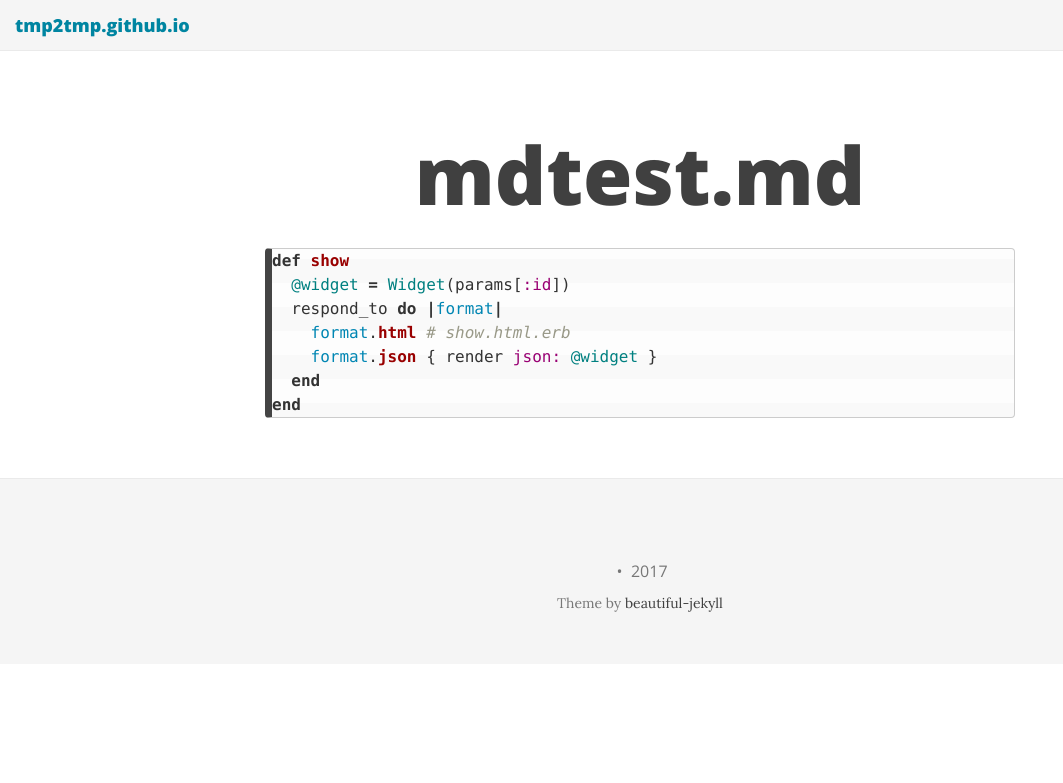
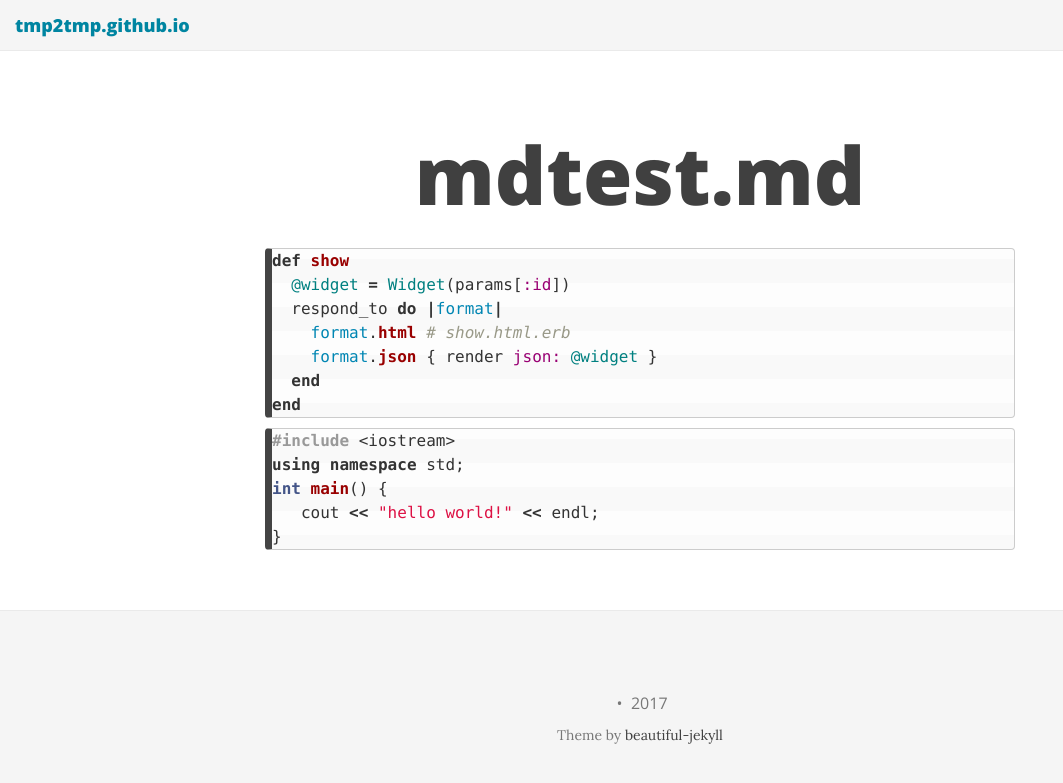
Before and after one commit to tmp2tmp/tmp2tmp.github.io, a Jekyll site: the page built from mdtest.md, in a window 1280 px wide. Shown: the top 783 px of the page, without its empty margins (0-1063 px from the left). Built offline with Jekyll 4.4.1, drawn with Linux system fonts in a browser that asks for light colours; nearby versions of some CDN libraries.

Commit message:
Update mdtest.md

````diff
--- a/mdtest.md
+++ b/mdtest.md
@@ -12,3 +12,11 @@ def show
   end
 end
 {% endhighlight %}
+
+```c++
+#include <iostream>
+using namespace std;
+int main() {
+   cout << "hello world!" << endl;
+}
+```
````
